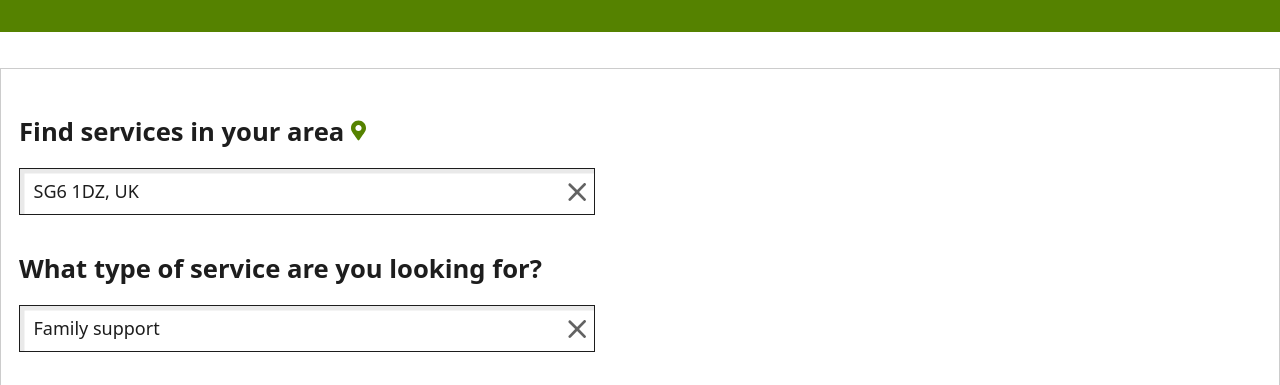
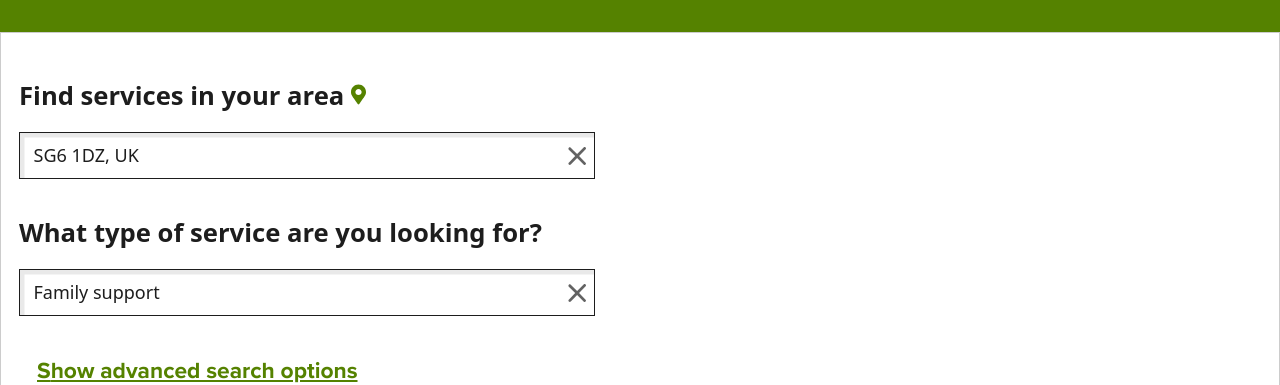
Before and after one commit to barnardos/prototype-service, an Eleventy site: page service-listing.njk in a window 1280 px wide. Shown: the part 358-743 px from the top of the page. Built offline with nearby package versions, Linux system fonts and the light colour scheme; Eleventy itself is replaced by a stand-in of ours; files that its build step writes are made by us from their sources.

Commit message:
main search box attached to the ‘Services’ header

```diff
--- a/_includes/components/heroService.njk
+++ b/_includes/components/heroService.njk
@@ -137,7 +137,7 @@ p.serviceText {
 
 
   .padding-box {
-        margin: 1rem;
+        margin: 0 1rem;
         border: 1px solid #ccc;
         padding: 1rem;
     }
@@ -146,7 +146,7 @@ p.serviceText {
     .padding-box {
         border: 1px solid #ccc;
         padding: 1rem;
-        margin: 2rem auto;
+        margin: 0 auto;
         max-width: 87.5rem;
     }
 }
```
Also changed, not shown: 1 other file.
